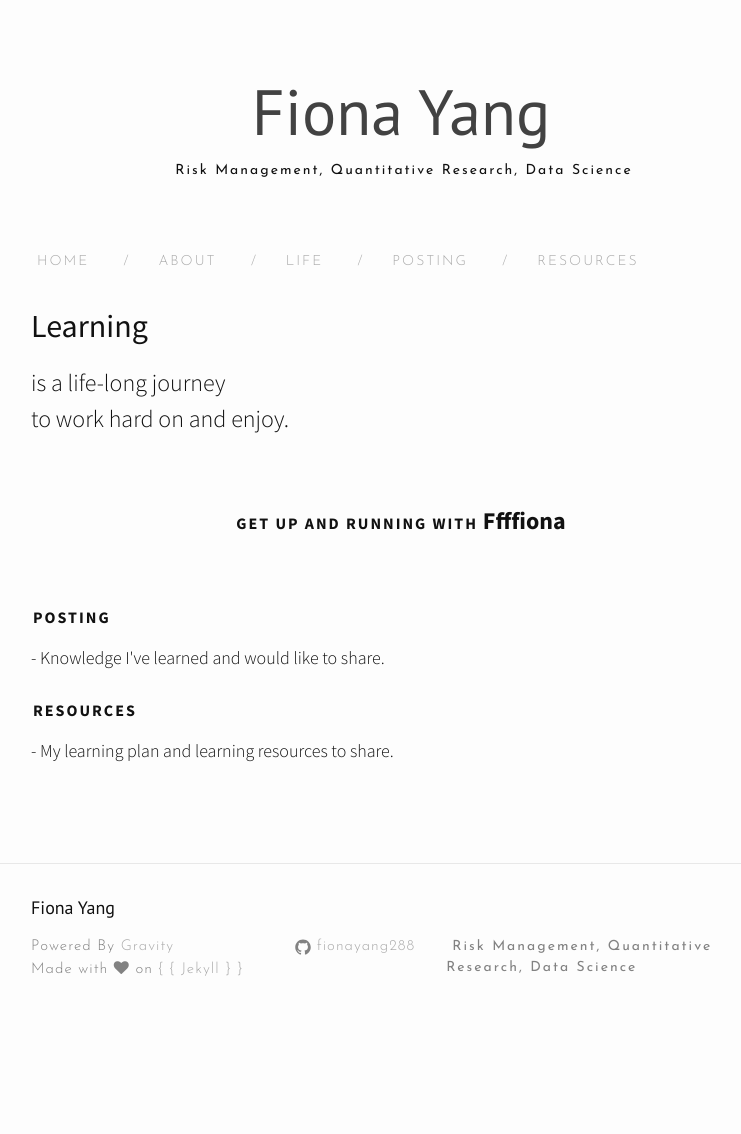
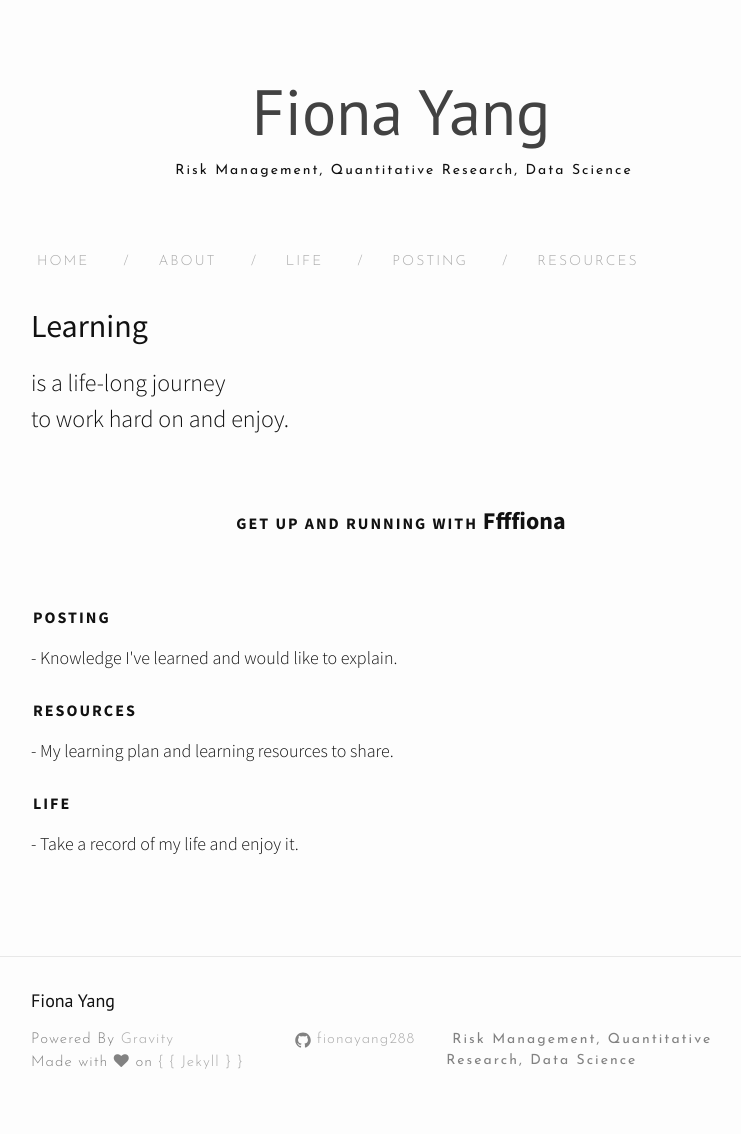
Before and after one commit to fionayang288/fiona_page, a Jekyll site: the page built from about.md, in a window 1280 px wide. Shown: the whole page, without its empty margins (239-980 px from the left). Built offline with Jekyll 4.4.1, drawn with Linux system fonts in a browser that asks for light colours; nearby versions of some CDN libraries; before the commit the page ends 1041 px from its top, so only the background shows below that.

Commit message:
Update about.md

```diff
--- a/about.md
+++ b/about.md
@@ -15,7 +15,7 @@ permalink: /about/
   </div>
 <p>  <div class="manual-content">
 
-  - Knowledge I've learned and would like to share.<br>
+  - Knowledge I've learned and would like to explain.<br>
  <br>
 <div class="manual-post">
   <div class="manual manual-title">
@@ -24,3 +24,11 @@ permalink: /about/
 <p>  <div class="manual-content">
 
   - My learning plan and learning resources to share.<br>
+ <br>
+<div class="manual-post">
+  <div class="manual manual-title">
+  <strong>Life</strong>
+  </div>
+<p>  <div class="manual-content">
+
+  - Take a record of my life and enjoy it.<br>
```
